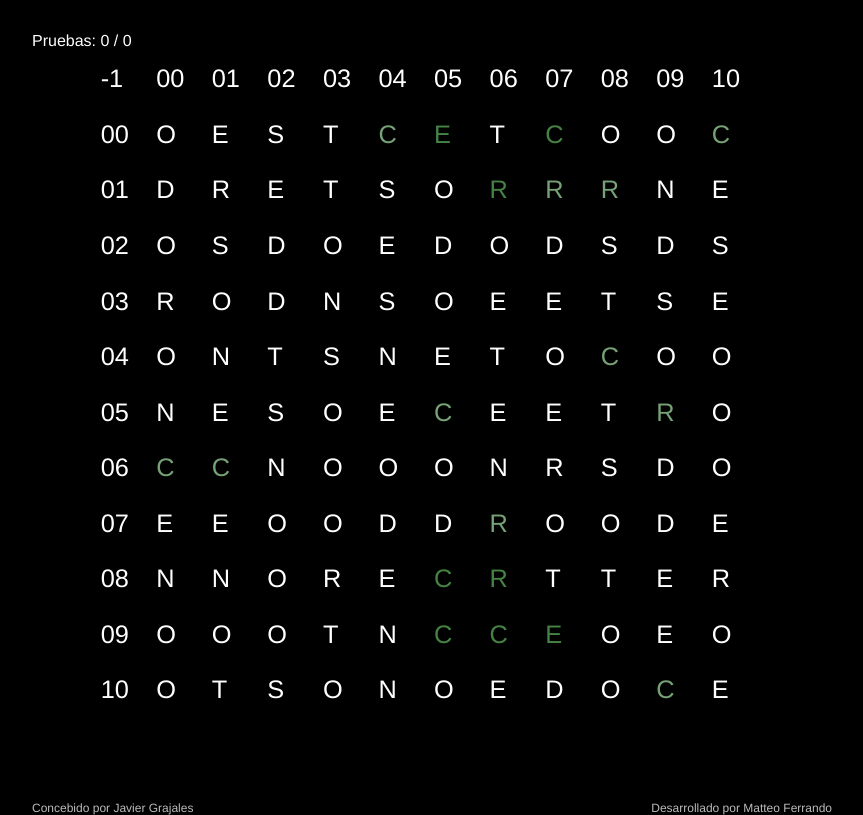
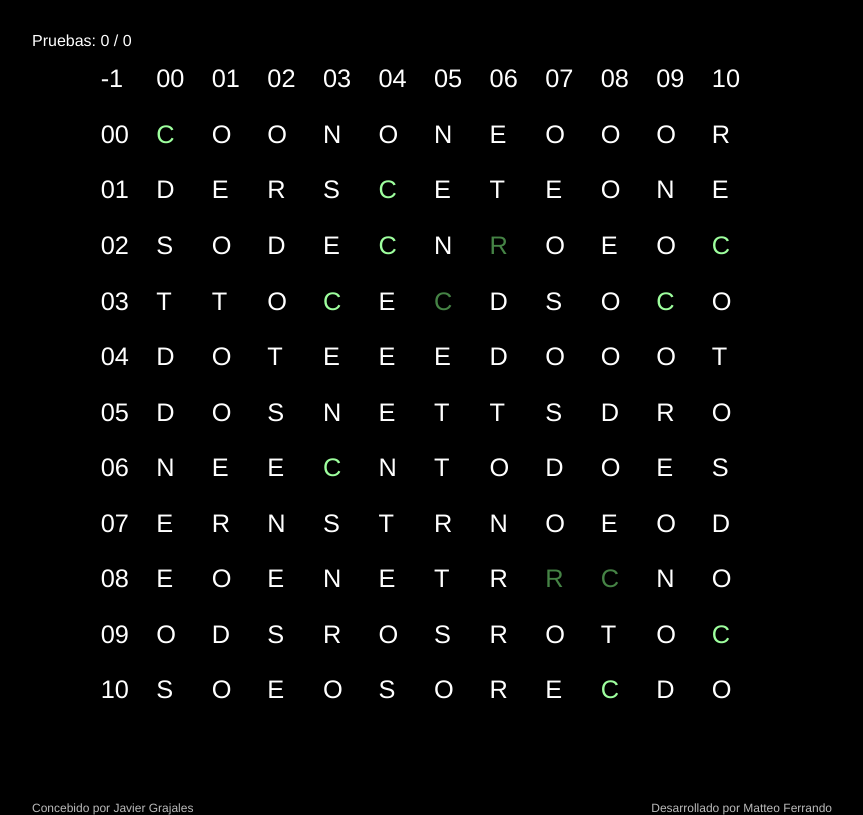
Before and after one commit to chamini2/creoentodos, a plain HTML site: page index.html in a window 1280 px wide. Shown: the whole page, without its empty margins (208-1071 px from the left). Drawn offline with nearby package versions, Linux system fonts and the light colour scheme.

Commit message:
refactored again

```diff
--- a/index.css
+++ b/index.css
@@ -34,17 +34,31 @@ a:hover {
   margin: auto;
 }
 
+@keyframes example {
+  0% {
+    color: #7aff84;
+  }
+  50% {
+    color: #00cce0;
+  }
+  100% {
+    color: #7aff84;
+  }
+}
+
 .completed {
-  color: gold !important;
-  /*color: #00d400 !important;*/
+  color: #ffd700 !important;
 }
 
 .marked {
   color: #458345 !important;
+  animation-name: example;
+  animation-duration: 4s;
+  animation-iteration-count: infinite;
 }
 
-.abandoned {
-  color: #77a277;
+.passed {
+  color: #9eff9e;
 }
 
 td {
--- a/index.js
+++ b/index.js
@@ -36,7 +36,7 @@ function showMatrix(matrix) {
   _.forEach(matrix, (word, r) => {
     _.forEach(word, (letter, c) => {
       const letterTD = index$(r, c);
-      letterTD.html(letter);
+      letterTD.text(letter);
     });
   });
 }
@@ -45,65 +45,47 @@ function markFound(found, cb, descr) {
   const time = 1000;
 
   function indexClass(index) {
-    return `.path_${index}`
+    return `path_${index}`
+  }
+  function clss$(clss) {
+    return $('.'+clss);
   }
 
+  let times = 0;
   function go(descr) {
+    times += 1;
     setTimeout(function() {
-      if (! _.some(descr, ({rest}) => _.size(rest))) {
+      clss$('marked').removeClass('marked');
+
+      const newDescr = _(descr).filter('rest[0]')
+      .map(({index, rest: [[r,c], ...rest]}) => {
+        const clss = indexClass(index);
+        index$(r, c).addClass(clss + ' passed');
+        clss$(clss).addClass('marked');
+        return {index, rest};
+      })
+      .value();
+
+      if (_.isEmpty(newDescr)) {
         // No more letters to mark
 
-        let completed = false;
-        _.forEach(descr, ({index, past}) => {
-          if (_.size(past) === size) {
-            completed = true;
+        tried += 1;
+        if (times === size) {
+          accomplished += 1;
+          _.forEach(descr, ({index}) => {
             // mark all completed ones
             $(indexClass(index)).removeClass().addClass('completed');
-          } else {
-            $(indexClass(index)).removeClass().addClass('abandoned');
-          }
-        });
-
-        tried += 1;
-        if (completed) {
-          accomplished += 1;
-        }
-        return setTimeout(cb, time);
-      }
-
-      function markOrAbandon({toMark, toAbandon}, {index, rest}) {
-        if (_.isEmpty(rest)) {
-          toAbandon.push(index);
-        } else {
-          const clss = _.drop(indexClass(index), 1).join(''); // drop the dot (.)
-          index$(..._.head(rest)).addClass(clss);
-          toMark.push(index);
+          });
         }
 
-        return {toMark, toAbandon};
+        return setTimeout(cb, time);
+      } else {
+        return go(newDescr);
       }
-      const {toMark, toAbandon} = _.reduce(descr, markOrAbandon, {toMark: [], toAbandon: []});
-
-      _.forEach(toAbandon, (index) => {
-        $(indexClass(index)).removeClass('marked').addClass('abandoned');
-      });
-
-      _.forEach(toMark, (index) => {
-        $(indexClass(index)).addClass('marked');
-      });
-
-      return go(_.map(descr, ({index, rest, past}) => {
-        if (_.isEmpty(rest)) {
-          return {index, rest, past};
-        } else {
-          const [head, ...restTail] = rest;
-          return {index, rest: restTail, past: _.concat(past, [head])};
-        }
-      }));
     }, time);
   }
 
-  return go(_.map(found, (rest, index) => ({ index, rest, past: [] })));
+  return go(_.map(found, (rest, index) => ({index, rest})));
 }
 
 function clearFound(matrix, found, cb) {
@@ -141,6 +123,7 @@ function find(matrix) {
   let size = 0;
   function go(paths, letter) {
     size = size + 1;
+
     function go(path, index) {
       if (_.size(path) < size) {
         return [ path ];
@@ -150,41 +133,37 @@ function find(matrix) {
       const penultimateP = _.nth(path, -2);
 
       // Valid positions only
-      const poss = _.filter(
-        _.compact(
-          _.map(dirs, (dir) => {
-            const newP = _.zipWith(lastP, dir, (l,m) => l+m);
-            return _.isEqual(penultimateP, newP) ? null : newP;
-          })
-        ),
-        ([r,c]) => _.get(matrix, `[${r}][${c}]`) === letter
-      );
+      const poss = _(dirs).map((dir) => {
+        const newP = _.zipWith(lastP, dir, (l,m) => l+m);
+        return _.isEqual(penultimateP, newP) ? null : newP;
+      })
+      .compact()
+      .filter(([r,c]) => _.get(matrix, `[${r}][${c}]`) === letter)
+      .value();
 
       if (_.isEmpty(poss)) {
         // No new letter found
         return [ path ];
       } else {
         // Some new letters found (1 or more)
-        return _.map(poss, (pos) => _.concat(path, [pos]));
+        return _(poss).map((pos) => _.concat(path, [ pos ])).value();
       }
     }
 
     return _.flatMap(paths, go);
   }
 
-  const all = _.orderBy(_.reduce(restL, go, paths), _.size, 'desc');
-  return all;
-  return _.take(all, 3);
+  return _.reduce(restL, go, paths);
 }
 
 function shuffledShownMatrix(matrix, times, cb) {
-  const time = 100;
+  const time = 300;
 
-  matrix = shuffleAll(matrix);
   showMatrix(matrix);
-  if (times <= 1) {
+  if (times < 1) {
     cb(matrix);
   } else {
+    matrix = shuffleAll(matrix);
     setTimeout(function () {
       shuffledShownMatrix(matrix, times-1, cb);
     }, time);
@@ -199,7 +178,7 @@ function workIt() {
   const time = 2000;
 
   setTimeout(function() {
-    shuffledShownMatrix(initialMatrix(), 0, function(matrix) {
+    shuffledShownMatrix(initialMatrix(), 3, function(matrix) {
       const found = find(matrix);
       markFound(found, function(letters) {
         showCounters();
```
